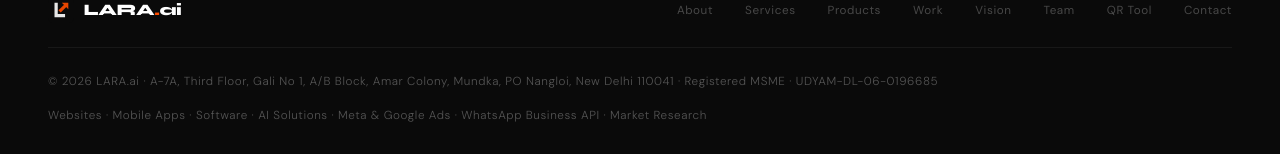
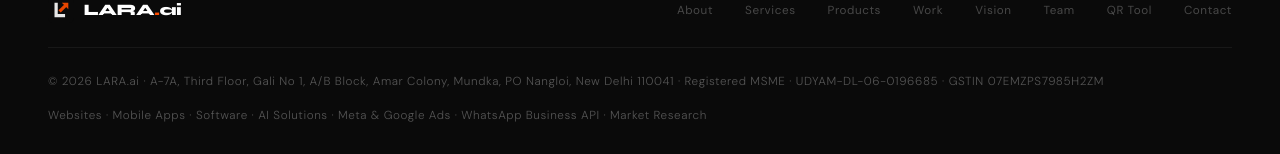
Before and after one commit to lara-aisolutions/lara-ai-website, a plain HTML site: page index.html in a window 1280 px wide. Shown: the part 9882-10036 px from the top of the page. Drawn offline with Linux system fonts and the light colour scheme.

Commit message:
Add GSTIN to footer
Co-Authored-By: Claude Opus 5.5 <noreply@anthropic.com>

```diff
--- a/index.html
+++ b/index.html
@@ -932,7 +932,7 @@
     </nav>
   </div>
   <div class="footer-bottom">
-    <p>© 2026 LARA.ai · A-7A, Third Floor, Gali No 1, A/B Block, Amar Colony, Mundka, PO Nangloi, New Delhi 110041 · Registered MSME · UDYAM-DL-06-0196685</p>
+    <p>© 2026 LARA.ai · A-7A, Third Floor, Gali No 1, A/B Block, Amar Colony, Mundka, PO Nangloi, New Delhi 110041 · Registered MSME · UDYAM-DL-06-0196685 · GSTIN 07EMZPS7985H2ZM</p>
     <p>Websites · Mobile Apps · Software · AI Solutions · Meta &amp; Google Ads · WhatsApp Business API · Market Research</p>
   </div>
 </footer>
```
